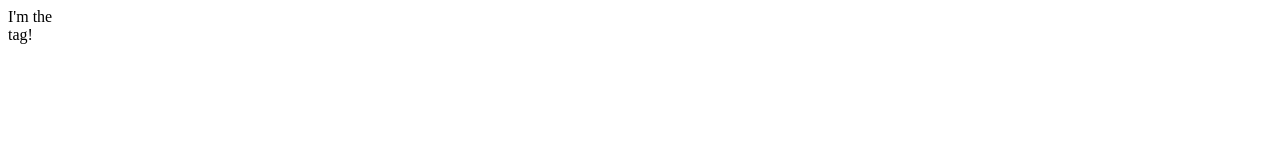
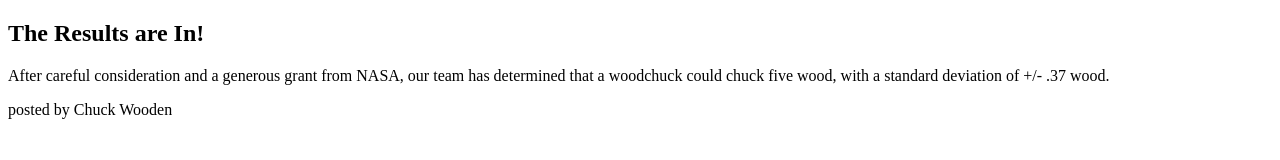
Before and after one commit to arifkhan36/javascript-hand-written-templates-cb-000, a website: page index.html in a window 1280 px wide. Drawn offline with Linux system fonts and the light colour scheme.

Commit message:
first draft

```diff
--- a/index.html
+++ b/index.html
@@ -2,10 +2,15 @@
 <html>
   <head>
     <title>JavaScript Hand-Written Templates</title>
+    <script src="index.js" type="text/javascript" charset="utf-8"></script>
   </head>
   <body>
-    <main>
-      I'm the <code><main></main></code> tag!
-    </main>
+    <article>
+      <header><h2>The Results are In!</h2></header>
+      <p>
+        After careful consideration and a generous grant from NASA, our team has determined that a woodchuck could chuck five wood, with a standard deviation of +/- .37 wood.
+      </p>
+      <footer>posted by Chuck Wooden</footer>
+    </article>
   </body>
 </html>
--- a/index.js
+++ /dev/null
@@ -1 +0,0 @@
-const app = "I don't do much."
```
Also changed, not shown: README.md.
